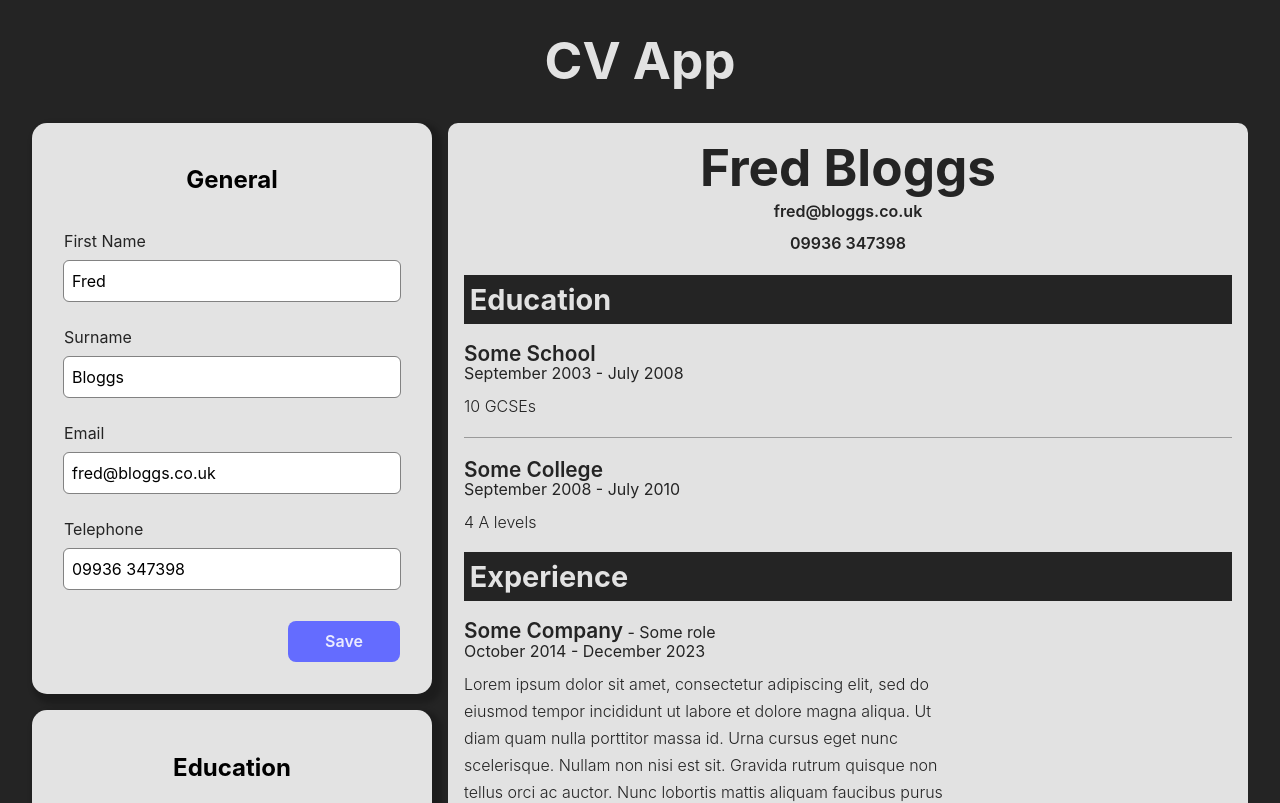
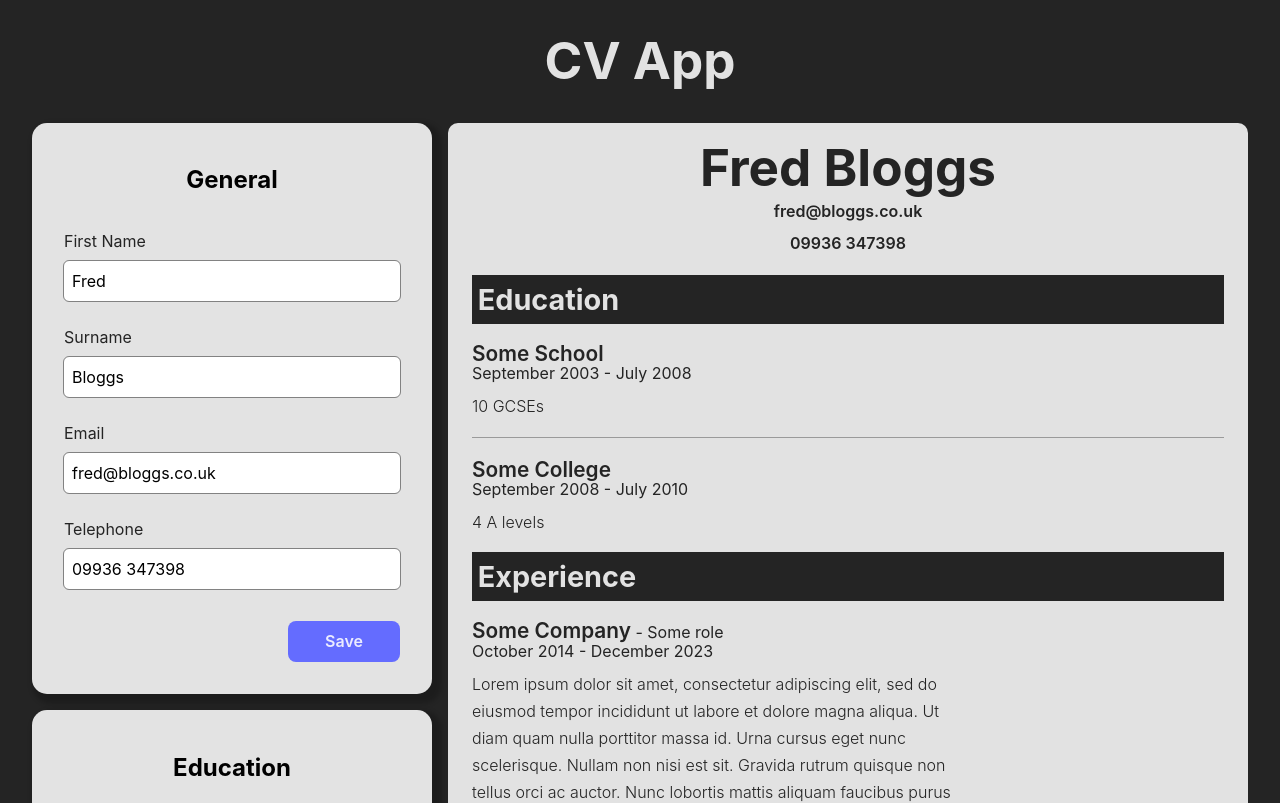
Before and after one commit to rubicon2/odin-cv-app, a React (Vite) app: page / in a window 1280 px wide. Shown: the top 803 px of the page. Built offline with nearby package versions, Linux system fonts and the light colour scheme.

Commit message:
Adjust CvPreview padding

```diff
--- a/src/components/CvPreview/index.css
+++ b/src/components/CvPreview/index.css
@@ -3,7 +3,7 @@
 }
 
 .cv-preview > * {
-  margin: 1rem 0;
+  margin: 1rem 0.5rem;
 }
 
 .cv-preview > *:first-child {
```
